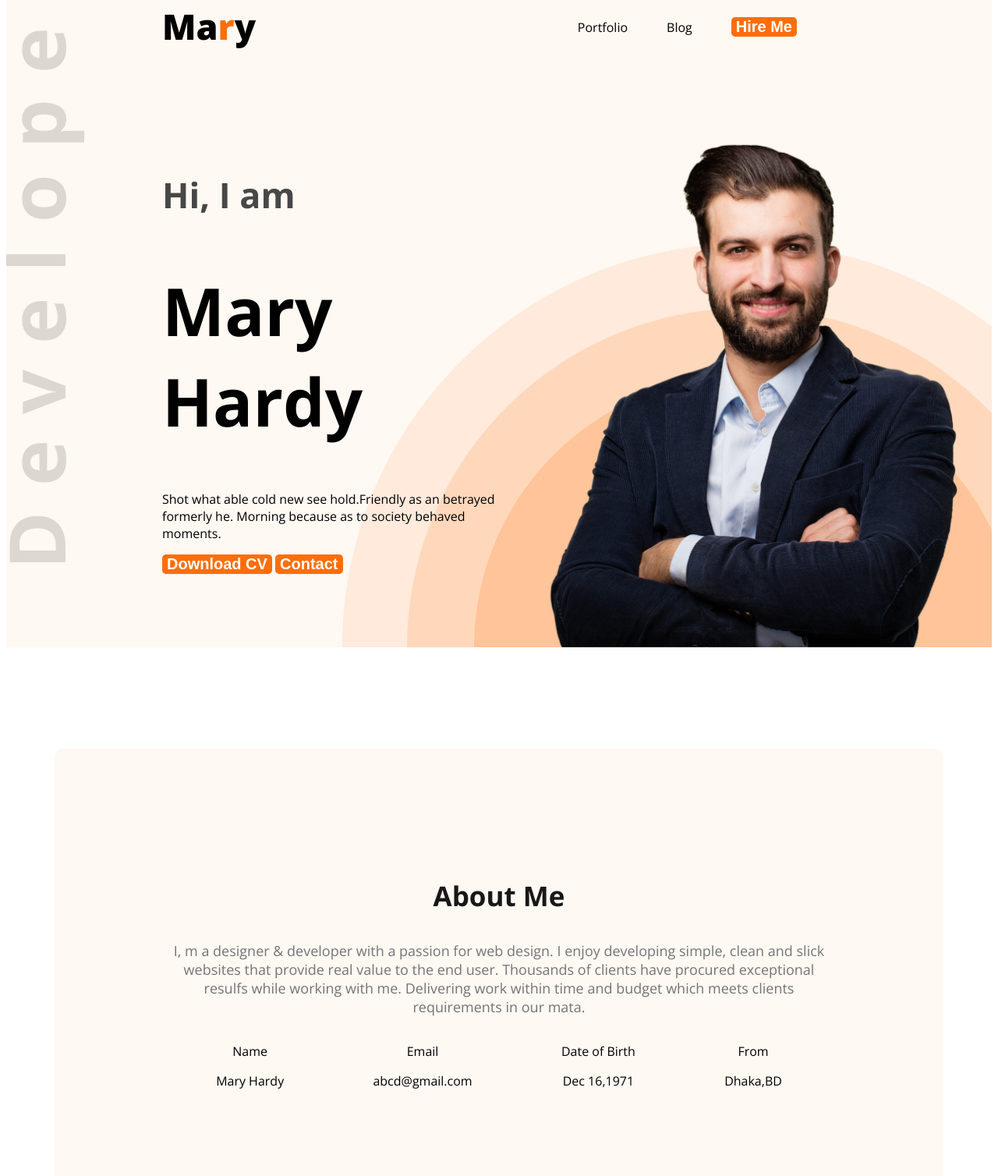
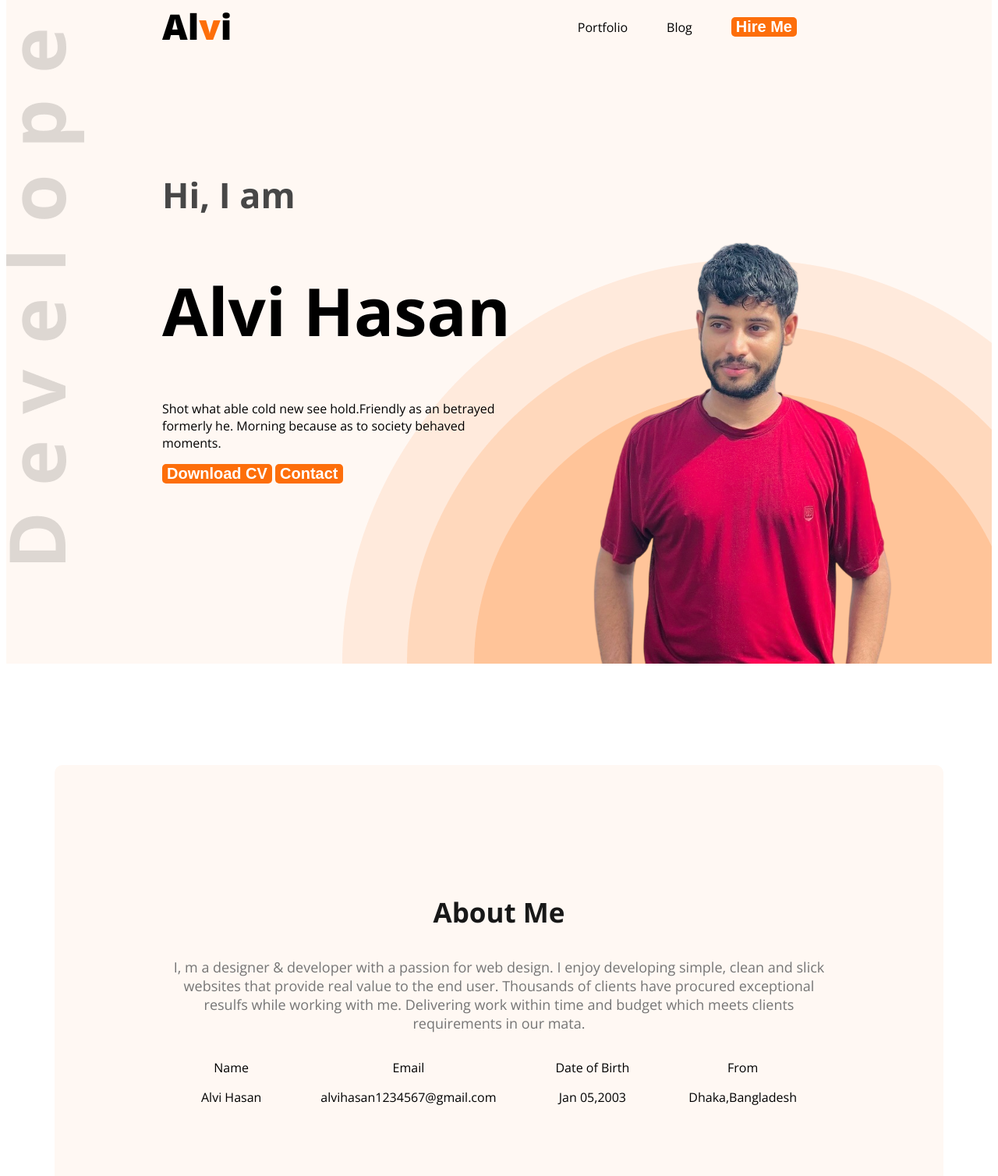
Before and after one commit to alviii934/wev-developer-portfolio, a plain HTML site: page index.html in a window 1280 px wide. Shown: the part 92-1600 px from the top of the page at 78% size. Drawn offline with nearby package versions, Linux system fonts and the light colour scheme.

Commit message:
changed hardy to me

```diff
--- a/index.html
+++ b/index.html
@@ -15,7 +15,7 @@
 <body class="open-sans-normal">
     <header class="header secondary-bg">
         <nav>
-            <h3 class="nav-title">Ma<span class="text-primary">r</span>y</h3>
+            <h3 class="nav-title">Al<span class="text-primary">v</span>i</h3>
             <ul>
                 <li><a class="dark-2" href=""></a>Portfolio</li>
                 <li><a class="dark-2" href=""></a>Blog</li>
@@ -25,14 +25,14 @@
         <div class="banner">
             <div class="banner-content">
                 <h4 class="banner-greetings dark-2">Hi, I am </h4>
-                <h1 class="banner-title">Mary Hardy</h1>
+                <h1 class="banner-title">Alvi Hasan</h1>
                 <p class="banner-description">Shot what able cold new see hold.Friendly as an betrayed formerly he.
                     Morning because as to society behaved moments.
                 </p>
                 <button class="btn-primary">Download CV</button>
                 <button class="btn-primary">Contact</button>
             </div>
-            <img class="banner-profile" src="images/hardy.png" alt="">
+            <img class="banner-profile" src="images/alvi-Photoroom.png" alt="">
         </div>
 
     </header>
@@ -49,19 +49,19 @@
                 <!-- .about-item*4>p.item-title+p.item-description -->
                 <div class="about-item">
                     <p class="item-title">Name</p>
-                    <p class="item-description">Mary Hardy</p>
+                    <p class="item-description">Alvi Hasan</p>
                 </div>
                 <div class="about-item">
                     <p class="item-title">Email</p>
-                    <p class="item-description">abcd@gmail.com</p>
+                    <p class="item-description">alvihasan1234567@gmail.com</p>
                 </div>
                 <div class="about-item">
                     <p class="item-title">Date of Birth</p>
-                    <p class="item-description">Dec 16,1971</p>
+                    <p class="item-description">Jan 05,2003</p>
                 </div>
                 <div class="about-item">
                     <p class="item-title">From</p>
-                    <p class="item-description">Dhaka,BD</p>
+                    <p class="item-description">Dhaka,Bangladesh</p>
                 </div>
             </div>
         </section>
```
Also changed, not shown: images/alvi-Photoroom.png (added), images/alvi.jpg (added), 1 other file.
